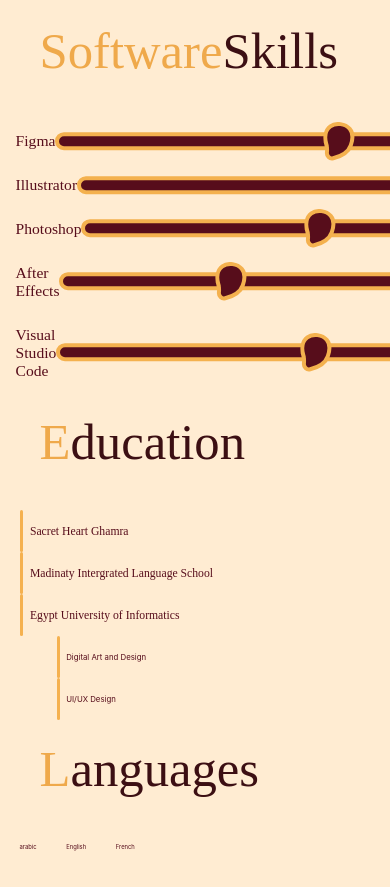
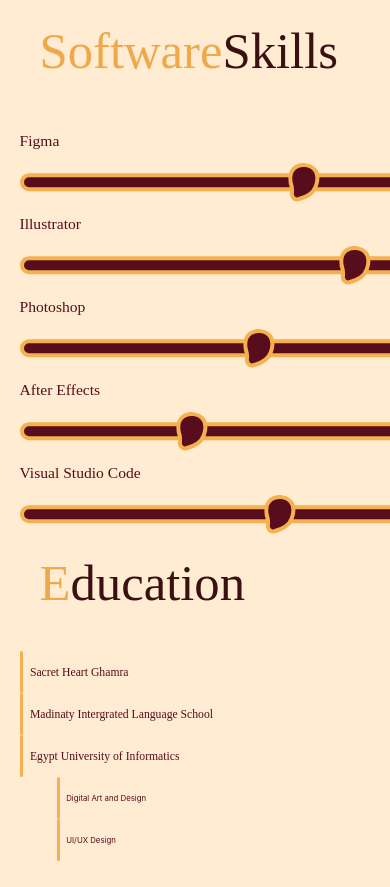
Before and after one commit to mariam-ship-it118/Portfolio, a React (Create React App) app: page / in a window 390 px wide. Shown: the part 1809-2696 px from the top of the page. Built offline with nearby package versions, Linux system fonts and the light colour scheme; a web font is replaced by a local one.

Commit message:
Software section responsive completed

```diff
--- a/src/Components/Applications.jsx
+++ b/src/Components/Applications.jsx
@@ -1,5 +1,7 @@
 import React, { Component } from 'react';
 import './Applications.css';
+import './SoftWareRes.css';
+
 
 const Applicationss = (props) => {
     return (
--- a/src/Components/SoftWare.jsx
+++ b/src/Components/SoftWare.jsx
@@ -7,7 +7,7 @@
 import photoshop from '../Assets/photoshop.svg';
 import af from '../Assets/aftereffects.svg';
 import vsc from '../Assets/vsc.svg';
-
+import './SoftWareRes.css';
 
 
 
--- /dev/null
+++ b/src/Components/SoftWareRes.css
@@ -0,0 +1,18 @@
+@media only screen and (max-width: 600px) {
+
+.polls{
+    flex-direction: column;
+    margin-left: 5%;
+    align-items: flex-start;
+}
+
+.software{
+    font: 7vw;
+    margin-left: 0;
+    padding: 0;
+}
+
+
+
+
+}
```
